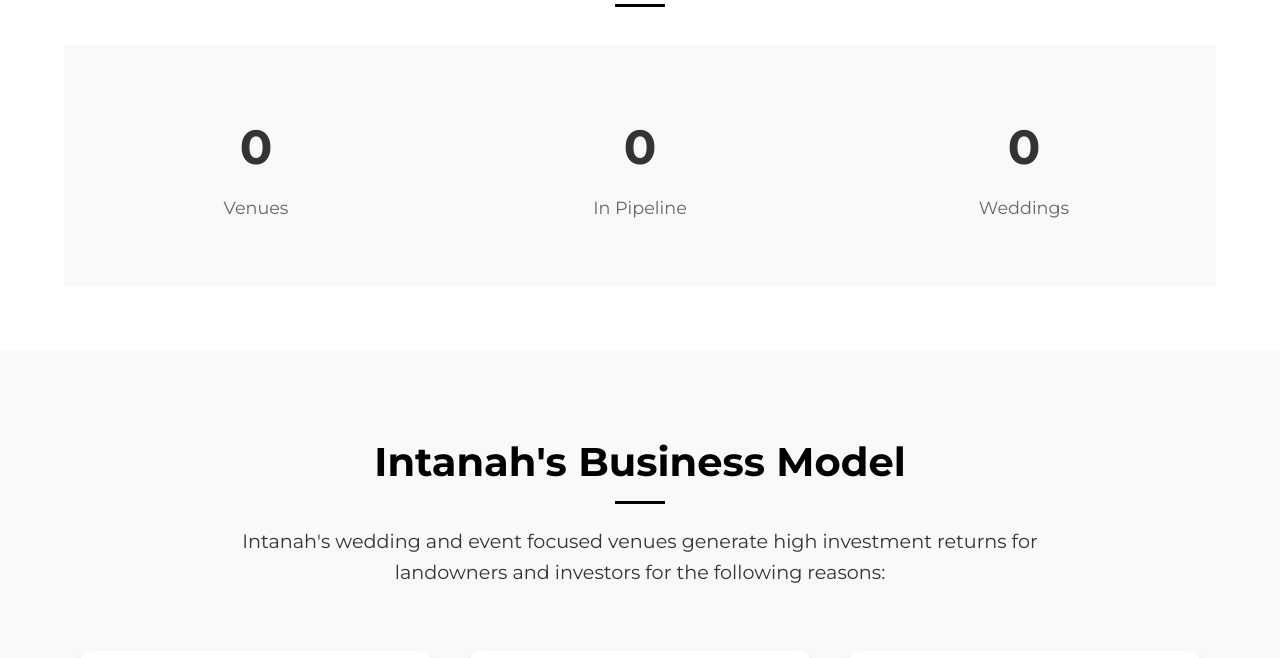
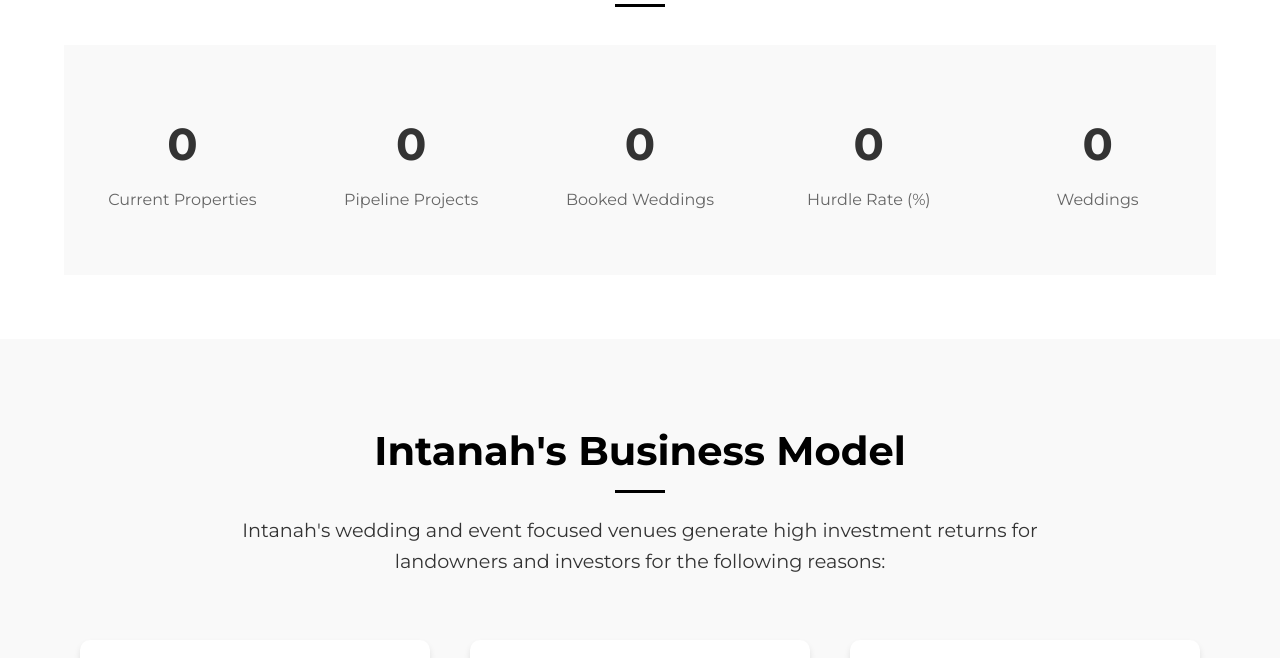
Before and after one commit to lucrob29/Intanah-web, a plain HTML site: page index.html in a window 1280 px wide. Shown: the part 3461-4119 px from the top of the page. Drawn offline with Linux system fonts and the light colour scheme; a script that the page names is missing.

Commit message:
Restore all 5 numbers and improve stats section layout

```diff
--- a/index.html
+++ b/index.html
@@ -89,11 +89,19 @@
                 <div class="stats">
                     <div class="stat">
                         <span class="number" data-target="3">0</span>
-                        <p>Venues</p>
+                        <p>Current Properties</p>
                     </div>
                     <div class="stat">
                         <span class="number" data-target="2">0</span>
-                        <p>In Pipeline</p>
+                        <p>Pipeline Projects</p>
+                    </div>
+                    <div class="stat">
+                        <span class="number" data-target="373">0</span>
+                        <p>Booked Weddings</p>
+                    </div>
+                    <div class="stat">
+                        <span class="number" data-target="20">0</span>
+                        <p>Hurdle Rate (%)</p>
                     </div>
                     <div class="stat">
                         <span class="number" data-target="100">0</span>
--- a/styles.css
+++ b/styles.css
@@ -1598,19 +1598,21 @@ footer {
 .stats {
     display: flex;
     justify-content: space-around;
-    gap: 2rem;
+    gap: 1.5rem;
     margin: 2rem auto;
-    max-width: 1200px;
+    max-width: 1400px;
     padding: 0 1rem;
+    flex-wrap: wrap;
 }
 
 .stat {
     text-align: center;
     flex: 1;
+    min-width: 200px;
 }
 
 .stat .number {
-    font-size: 3rem;
+    font-size: 2.8rem;
     font-weight: bold;
     color: #333;
     display: block;
@@ -1619,6 +1621,7 @@ footer {
 
 .stat p {
     color: #666;
-    font-size: 1.1rem;
+    font-size: 1rem;
     margin: 0;
-}
+    line-height: 1.4;
+}
```
